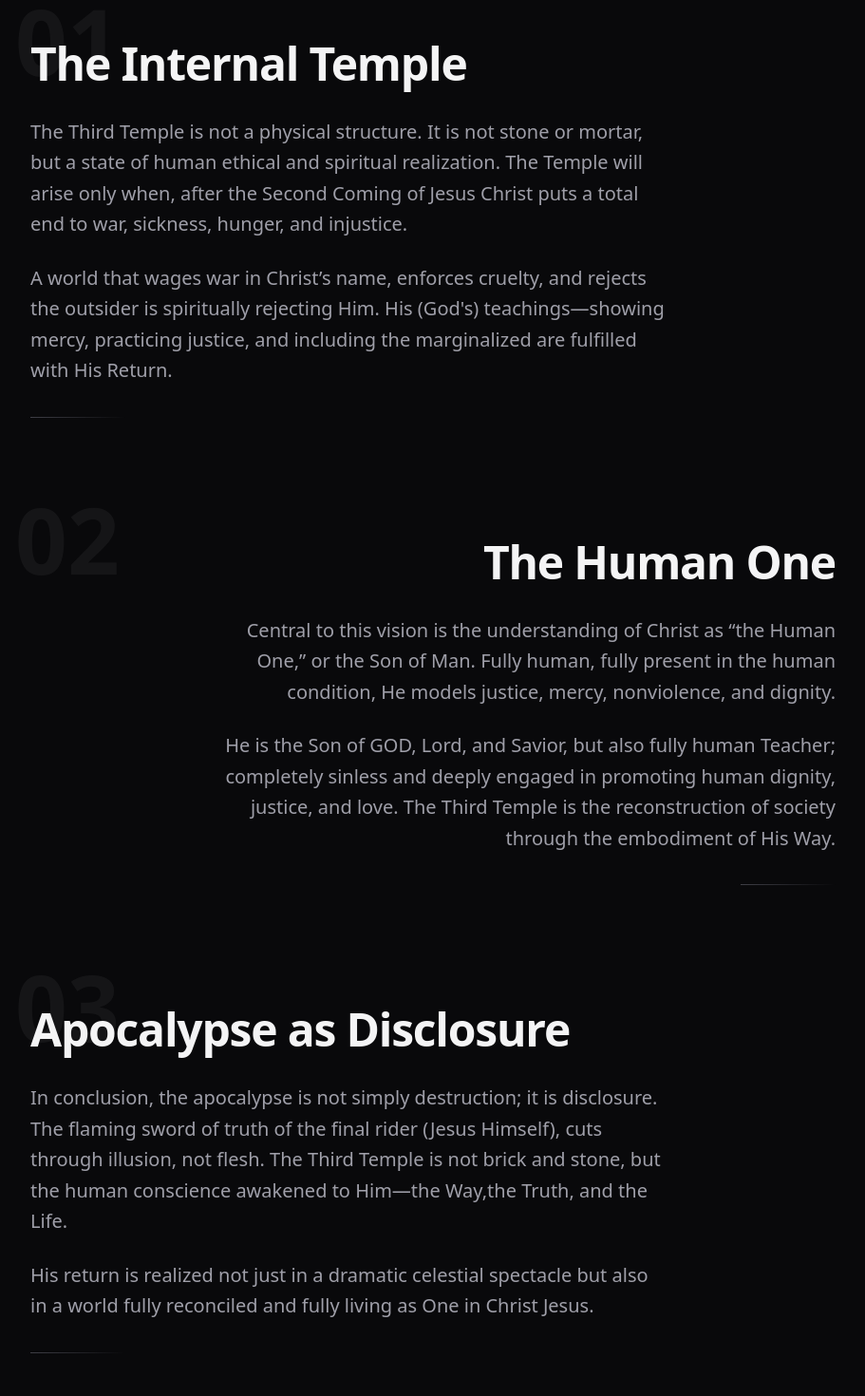
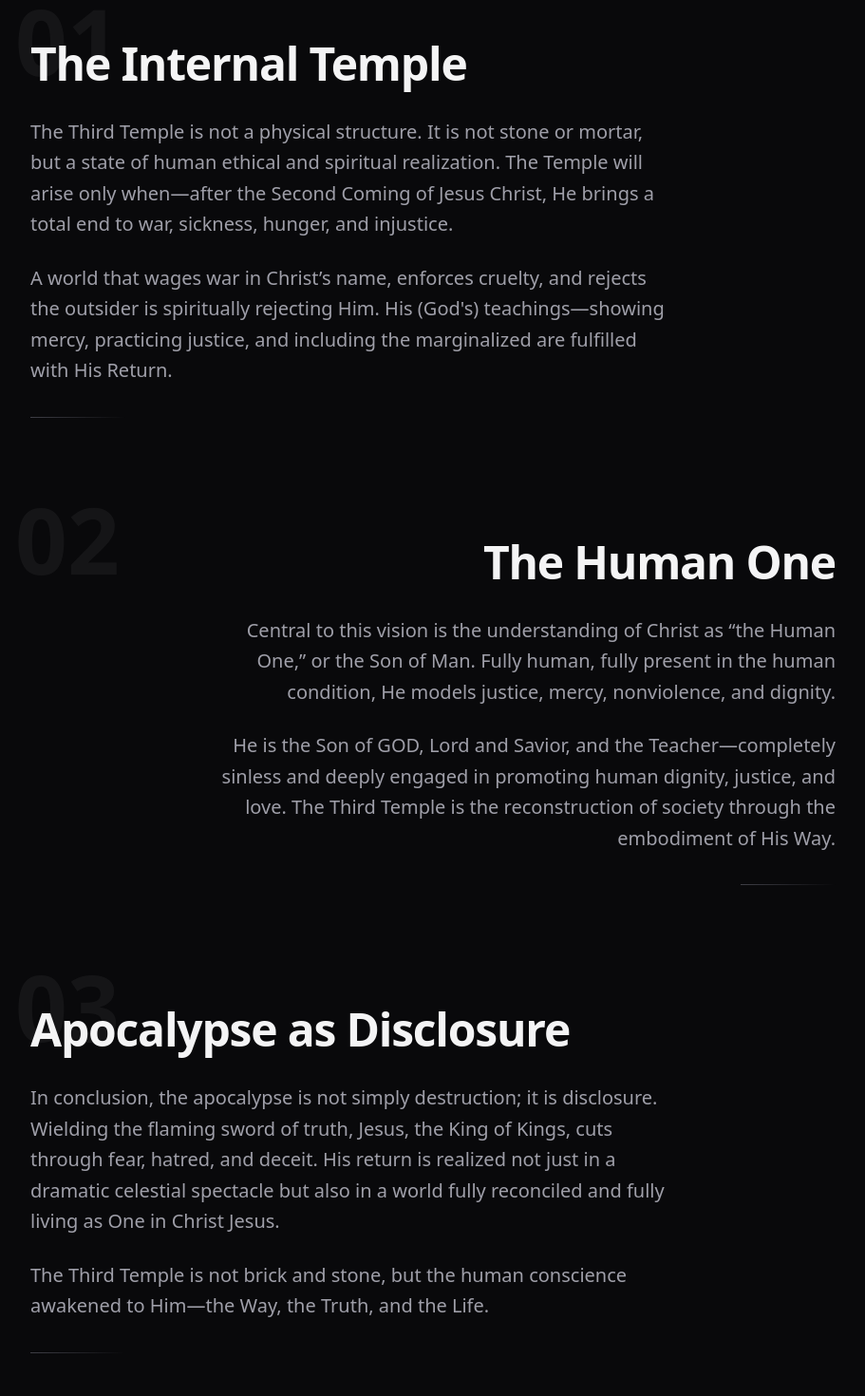
Before and after one commit to galen108/The-Human-Way, a Next.js app: page / in a window 1280 px wide. Shown: the part 1460-2930 px from the top of the page at 95% size, without its empty margins (184-1095 px from the left). Built offline with nearby package versions, Linux system fonts and the light colour scheme.

Commit message:
The-Human-Way, 3/29/2026 — New Update to content.ts and Hero.tsx

```diff
--- a/data/content.ts
+++ b/data/content.ts
@@ -50,8 +50,8 @@ export const CONTENT = {
       id: "temple",
       title: "The Internal Temple",
       content: [
-        "The Third Temple is not a physical structure. It is not stone or mortar, but a state of human ethical and spiritual realization. The Temple will arise only when, after the Second Coming of Jesus Christ puts a total end to war, sickness, hunger, and injustice.",
-        "A world that wages war in Christ’s name, enforces cruelty, and rejects the outsider is spiritually rejecting Him. His (God's) teachings—showing mercy, practicing justice, and including the marginalized are fulfilled with His Return."
+        "The Third Temple is not a physical structure. It is not stone or mortar, but a state of human ethical and spiritual realization. The Temple will arise only when—after the Second Coming of Jesus Christ, He brings a total end to war, sickness, hunger, and injustice.",
+          "A world that wages war in Christ’s name, enforces cruelty, and rejects the outsider is spiritually rejecting Him. His (God's) teachings—showing mercy, practicing justice, and including the marginalized are fulfilled with His Return."
       ]
     },
     {
@@ -59,15 +59,15 @@ export const CONTENT = {
       title: "The Human One",
       content: [
         "Central to this vision is the understanding of Christ as “the Human One,” or the Son of Man. Fully human, fully present in the human condition, He models justice, mercy, nonviolence, and dignity.",
-        "He is the Son of GOD, Lord, and Savior, but also fully human Teacher; completely sinless and deeply engaged in promoting human dignity, justice, and love. The Third Temple is the reconstruction of society through the embodiment of His Way."
+          "He is the Son of GOD, Lord and Savior, and the Teacher—completely sinless and deeply engaged in promoting human dignity, justice, and love. The Third Temple is the reconstruction of society through the embodiment of His Way."
       ]
     },
     {
       id: "disclosure",
       title: "Apocalypse as Disclosure",
       content: [
-        "In conclusion, the apocalypse is not simply destruction; it is disclosure. The flaming sword of truth of the final rider (Jesus Himself), cuts through illusion, not flesh. The Third Temple is not brick and stone, but the human conscience awakened to Him—the Way,the Truth, and the Life.",
-        "His return is realized not just in a dramatic celestial spectacle but also in a world fully reconciled and fully living as One in Christ Jesus."
+        "In conclusion, the apocalypse is not simply destruction; it is disclosure. Wielding the flaming sword of truth, Jesus, the King of Kings, cuts through fear, hatred, and deceit. His return is realized not just in a dramatic celestial spectacle but also in a world fully reconciled and fully living as One in Christ Jesus.",
+          "The Third Temple is not brick and stone, but the human conscience awakened to Him—the Way, the Truth, and the Life."
       ]
     }
   ]
```
